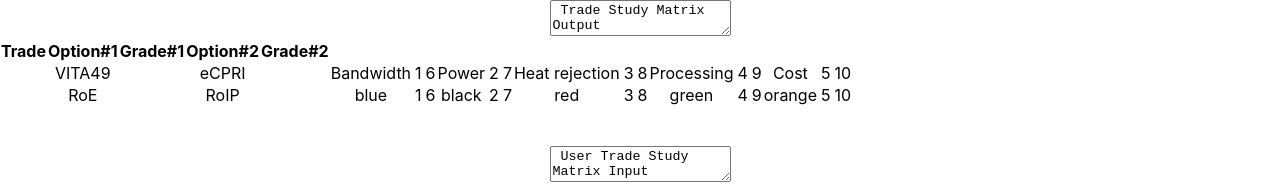
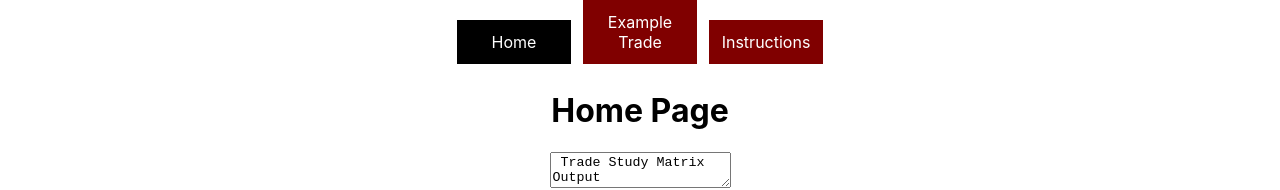
Before and after one commit to Espantalho2017/flatiron-phase-2-project, a React (Create React App) app: page / in a window 1280 px wide. Shown: the top 190 px of the page. Built offline with nearby package versions, Linux system fonts and the light colour scheme; data requests are answered from the project's data file.

Commit message:
Added Instructioons Comp and NavBar works

```diff
--- a/package.json
+++ b/package.json
@@ -8,12 +8,13 @@
     "@testing-library/user-event": "^13.5.0",
     "react": "^18.2.0",
     "react-dom": "^18.2.0",
+    "react-router-dom": "^5.3.4",
     "react-scripts": "5.0.1",
     "web-vitals": "^2.1.4"
   },
   "scripts": {
     "start": "react-scripts start",
-    "server": "json-server --watch db.json --port 3030" ,
+    "server": "json-server --watch db.json --port 3030",
     "build": "react-scripts build",
     "test": "react-scripts test",
     "eject": "react-scripts eject"
--- a/src/App.js
+++ b/src/App.js
@@ -1,9 +1,15 @@
 
 import React, { useState, useEffect } from "react";
+import { Route, Switch } from "react-router-dom";
+
+
 import "./App.css";
 import TradesForm from "./TradesForm";
 import DisplayTrade from "./DisplayTrade";
-import NavBar from ">./NavBar";
+import NavBar from "./NavBar";
+import Home from "./Home";
+import ExampleTrade from "./ExampleTrade"
+import Instructions from "./Instructions"
 
 
 function App() {
@@ -11,9 +17,22 @@
   return (
     <div className="App">
 
+      <NavBar />
+      <Switch>
+        <Route exact path="/Instructions">
+          <Instructions />
+        </Route>
+        <Route exact path="/ExampleTrade">
+          <ExampleTrade />
+        </Route>
+        <Route exact path="/">
+          <Home />
+        </Route>
+      </Switch>
+
       <DisplayTrade />
       <TradesForm />
-      <NavBar />
+
     </div>
   );
 }
--- /dev/null
+++ b/src/ExampleTrade.js
@@ -0,0 +1,9 @@
+
+import React from "react";
+
+function ExampleTrade() {
+    return <h1> Example Trade </h1>;
+
+}
+
+export default ExampleTrade
--- /dev/null
+++ b/src/Home.js
@@ -0,0 +1,9 @@
+
+import React from "react";
+
+function Home() {
+    return <h1>Home Page</h1>;
+
+}
+
+export default Home
--- /dev/null
+++ b/src/Instructions.js
@@ -0,0 +1,9 @@
+
+import React from "react";
+
+function Instructions() {
+    return <h1>Instructions Page</h1>;
+
+}
+
+export default Instructions
--- a/src/NavBar.js
+++ b/src/NavBar.js
@@ -1,9 +1,54 @@
 
 import React from "react";
+import { NavLink } from "react-router-dom";
 
+const linkStyles = {
+  display: "inline-block",
+  width: "90px",
+  padding: "12px",
+  margin: "0 6px 6px",
+  background: "maroon",
+  textDecoration: "none",
+  color: "white",
+};
 
 function NavBar() {
+  return (
+    <div>
+      <NavLink
+        to="/"
+        exact
+        style={linkStyles}
+        activeStyle={{
+          background: "black",
+        }}
+      >
+        Home
+      </NavLink>
 
+      <NavLink
+        to="/ExampleTrade"
+        exact
+        style={linkStyles}
+        activeStyle={{
+          background: "red",
+        }}
+      >
+        Example Trade
+      </NavLink>
+
+      <NavLink
+        to="/Instructions"
+        exact
+        style={linkStyles}
+        activeStyle={{
+          background: "maroon",
+        }}
+      >
+        Instructions
+      </NavLink>
+    </div>
+  );
 }
 
 export default NavBar
--- a/src/index.js
+++ b/src/index.js
@@ -1,15 +1,21 @@
 import React from 'react';
 import ReactDOM from 'react-dom/client';
+import { BrowserRouter } from "react-router-dom";
+
 import './index.css';
 import App from './App';
 import reportWebVitals from './reportWebVitals';
 
+
 const root = ReactDOM.createRoot(document.getElementById('root'));
 root.render(
   <React.StrictMode>
-    <App />
+    <BrowserRouter>
+      <App />
+    </BrowserRouter>
   </React.StrictMode>
 );
+
 
 // If you want to start measuring performance in your app, pass a function
 // to log results (for example: reportWebVitals(console.log))
```
Also changed, not shown: 2 other files (tests, documents, lock files or other folders).
